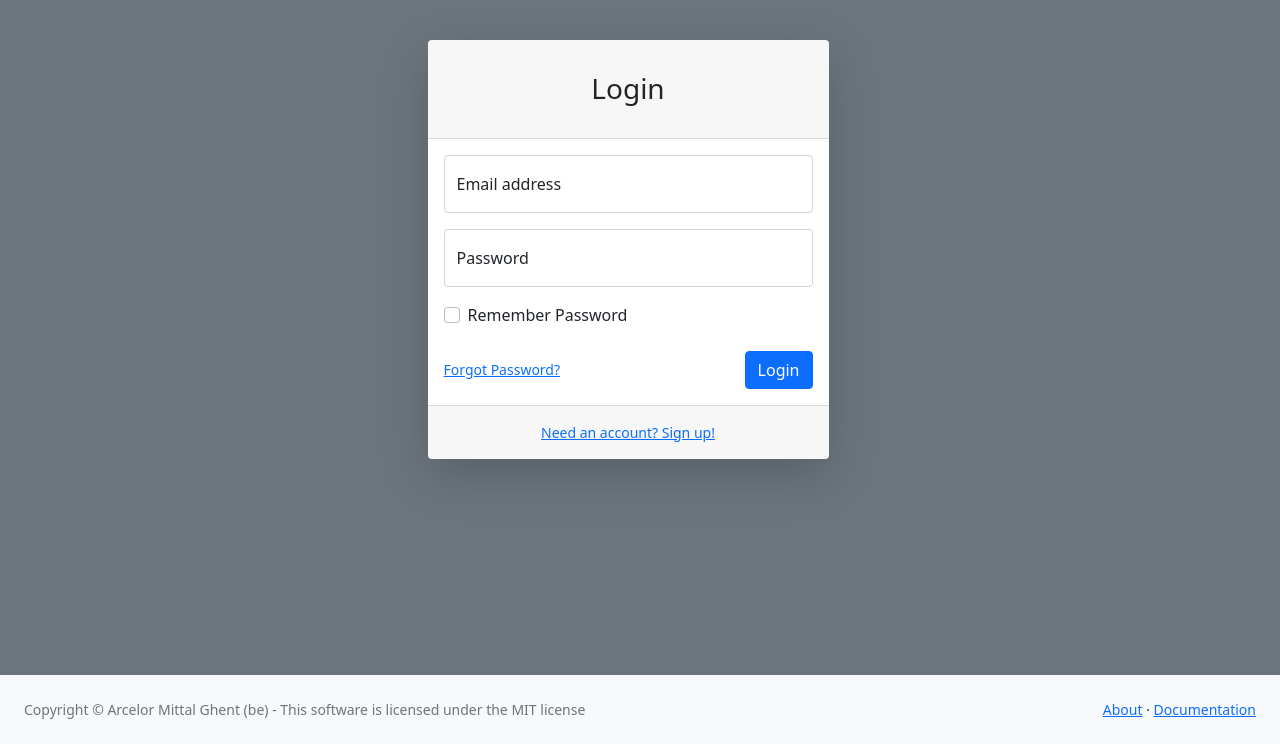
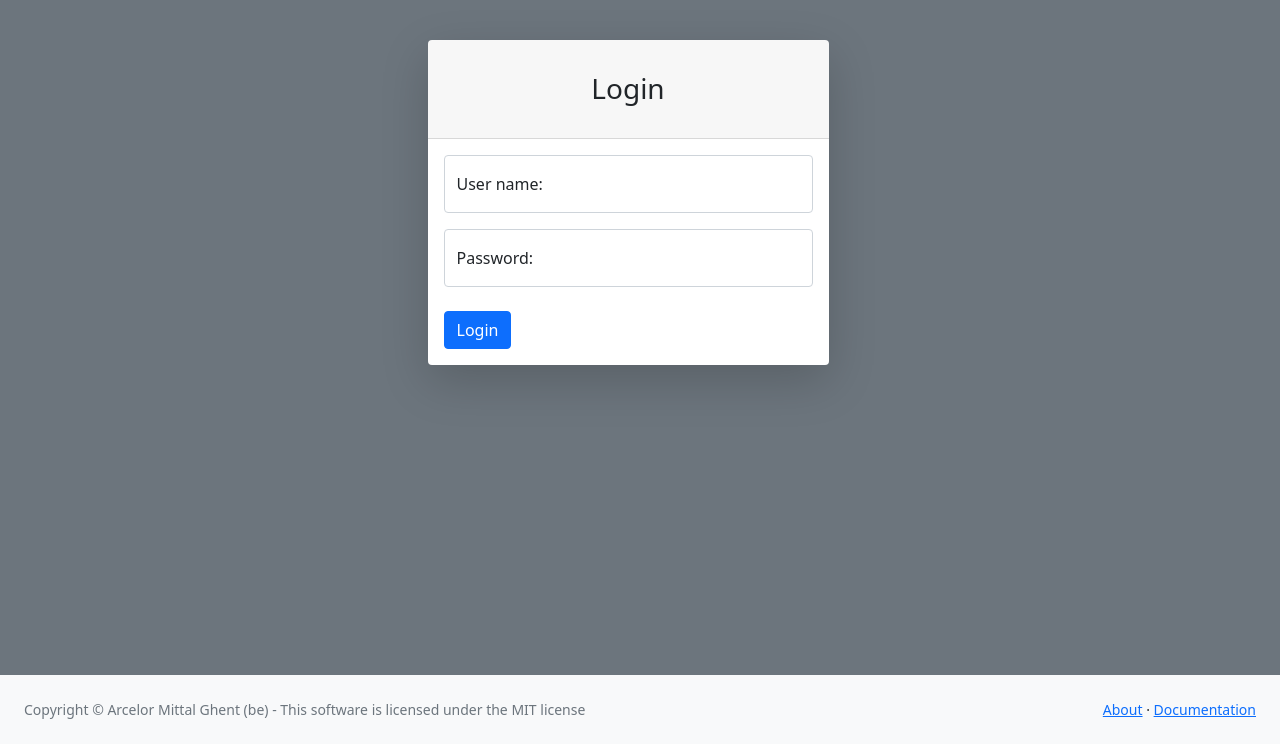
Before and after one commit to amghent/prysent, a Django app: page /login.html in a window 1280 px wide. Shown: the part 56-800 px from the top of the page. Run offline with Django 3.2, Linux system fonts and the light colour scheme; some libraries are stand-ins or nearby versions.

Commit message:
Implemented authorisation with fully working login page

```diff
--- a/src/_templates/default/includes/sidebar.jinja2
+++ b/src/_templates/default/includes/sidebar.jinja2
@@ -1,5 +1,6 @@
 <nav class="sb-sidenav accordion sb-sidenav-dark" id="sidenavAccordion">
     <div class="sb-sidenav-menu">
+        {% if user|string != "AnonymousUser" %}
             <div class="nav">
                 {% set __belgium_menu = {
                     "title": "Belgium",
@@ -13,6 +14,7 @@
                 } %}
                 {{ sidebar_factory.get_menu(__belgium_menu) }}
             </div>
+        {% endif %}
     </div>
 
     {% include "includes/user.jinja2" %}
--- /dev/null
+++ b/src/dashboard/context.py
@@ -0,0 +1,8 @@
+class Context:
+    def __init__(self, request) -> None:
+        self.context = {
+            "user": request.user,
+        }
+
+    def get(self) -> dict:
+        return self.context
--- a/src/dashboard/templates/dashboard/login.jinja2
+++ b/src/dashboard/templates/dashboard/login.jinja2
@@ -6,28 +6,33 @@
             <div class="card shadow-lg border-0 rounded-lg mt-5">
                 <div class="card-header"><h3 class="text-center font-weight-light my-4">Login</h3></div>
                 <div class="card-body">
-                    <form>
+                    <form method="POST" action="{{ url("login_user") }}">
+                        <input type="hidden" name="csrfmiddlewaretoken" value="{{ csrf_token }}"/>
+
                         <div class="form-floating mb-3">
-                            <input class="form-control" id="inputEmail" type="email" placeholder="name@example.com" />
-                            <label for="inputEmail">Email address</label>
+                            <input class="form-control" id="username" name="username" type="text" placeholder="Your user name" />
+                            <label for="username">User name:</label>
                         </div>
                         <div class="form-floating mb-3">
-                            <input class="form-control" id="inputPassword" type="password" placeholder="Password" />
-                            <label for="inputPassword">Password</label>
+                            <input class="form-control" id="password" name="password" type="password" placeholder="Password" />
+                            <label for="inputPassword">Password:</label>
                         </div>
-                        <div class="form-check mb-3">
+                        <!-- div class="form-check mb-3">
                             <input class="form-check-input" id="inputRememberPassword" type="checkbox" value="" />
                             <label class="form-check-label" for="inputRememberPassword">Remember Password</label>
-                        </div>
+                        </div-->
                         <div class="d-flex align-items-center justify-content-between mt-4 mb-0">
-                            <a class="small" href="{{ url("password") }}">Forgot Password?</a>
-                            <a class="btn btn-primary" href="{{ url("index") }}">Login</a>
+                            <!-- a class="small" href="#">Forgot Password?</a-->
+                            <button class="btn btn-primary" type="submit">Login</button>
                         </div>
                     </form>
                 </div>
-                <div class="card-footer text-center py-3">
-                    <div class="small"><a href="{{ url("register") }}">Need an account? Sign up!</a></div>
-                </div>
+
+                {% if message %}
+                    <div class="card-footer text-center py-3 {{ message.color }}">
+                        {{ message.text }}
+                    </div>
+                {% endif %}
             </div>
         </div>
     </div>
--- a/src/dashboard/urls.py
+++ b/src/dashboard/urls.py
@@ -3,15 +3,20 @@ from django.urls import path
 from . import views
 
 urlpatterns = [
-    path("", views.index, name="index"),
-    path("index.html", views.index, name="index"),
-    path("login.html", views.login, name="login"),
-    path("password.html", views.password, name="password"),
-    path("register.html", views.register, name="register"),
+    path("index.html", views.page_index, name="index"),
+    path("", views.page_index, name="index"),
+
+    path("login.html/<str:status>", views.page_login, name="login"),
+    path("login.html", views.page_login, name="login"),
+    path("login/post", views.action_login_user, name="login_user"),
+    path("logout.html", views.action_logout_user, name="logout_user"),
+
+    #path("password.html", views.password, name="password"),
+    #path("register.html", views.register, name="register"),
+
     path("401.html", views.page_401, name="401"),
     path("404.html", views.page_404, name="404"),
     path("500.html", views.page_500, name="500"),
-    path("charts.html", views.charts, name="charts"),
-    path("tables.html", views.tables, name="tables"),
-    path("notebook/<str:notebook_path>", views.notebook, name="notebook")
+
+    path("notebook/<str:notebook_path>", views.page_notebook, name="notebook")
 ]
--- a/src/dashboard/views.py
+++ b/src/dashboard/views.py
@@ -1,22 +1,65 @@
+from django.contrib.auth import authenticate, logout, login
 from django.contrib.auth.decorators import login_required
-from django.shortcuts import render
+from django.shortcuts import render, redirect
+
+from dashboard.context import Context
 
 
-def index(request):
-    print(request.user)
-    if request.user is None:
-        return render(request=request, template_name="dashboard/login.jinja2", context=None)
+def page_index(request):
+    if str(request.user) == "AnonymousUser":
+        return redirect(to="login")
 
-    context = {
-        "notebook": "index",
-        "internal": True
-    }
+    context = Context(request=request).get()
+
+    context["notebook"] = "index"
+    context["internal"] = True
 
     return render(request=request, template_name="dashboard/notebook.jinja2", context=context)
 
 
+def page_login(request, status: str = None):
+    context = Context(request=request).get()
+
+    if status == "login=failure":
+        context["message"] = {
+            "color": "text-danger",
+            "text": "User name or password are incorrect. Try again."
+        }
+
+    if status == "logout=ok":
+        context["message"] = {
+            "color": "text-success",
+            "text": "You are now logged out."
+        }
+
+    return render(request=request, template_name="dashboard/login.jinja2", context=context)
+
+
+def action_login_user(request):
+    username = request.POST['username']
+    password = request.POST['password']
+
+    user = authenticate(request=request, username=username, password=password)
+
+    print(f"Authenticated user: { user }")
+
+    if user is not None:
+        if user.is_active:
+            login(request=request, user=user)
+
+            return redirect(to="index")
+
+    return redirect(to="login", status="login=failure")
+
+
+def action_logout_user(request):
+    logout(request=request)
+
+    return redirect(to="login", status="logout=ok")
+
+
 @login_required
-def notebook(request, notebook_path):
+def page_notebook(request, notebook_path):
     context = {
         "notebook": notebook_path,
         "internal": False
@@ -25,16 +68,12 @@ def notebook(request, notebook_path):
     return render(request=request, template_name="dashboard/notebook.jinja2", context=context)
 
 
-def login(request):
-    return render(request=request, template_name="dashboard/login.jinja2", context=None)
+# def password(request):
+#    return render(request=request, template_name="dashboard/password.jinja2", context=None)
 
 
-def password(request):
-    return render(request=request, template_name="dashboard/password.jinja2", context=None)
-
-
-def register(request):
-    return render(request=request, template_name="dashboard/register.jinja2", context=None)
+# def register(request):
+#    return render(request=request, template_name="dashboard/register.jinja2", context=None)
 
 
 def page_401(request):
@@ -47,11 +86,3 @@ def page_404(request):
 
 def page_500(request):
     return render(request=request, template_name="dashboard/500.jinja2", context=None)
-
-
-def charts(request):
-    return render(request=request, template_name="dashboard/demo/charts.jinja2", context=None)
-
-
-def tables(request):
-    return render(request=request, template_name="dashboard/demo/tables.jinja2", context=None)
```
Also changed, not shown: src/_templates/default/includes/dropdown.jinja2 (+6 -3 lines), src/_templates/default/includes/user.jinja2 (+8 -2 lines), src/pages/views.py (+10 -8 lines), src/dashboard/migrations/0001_initial.py. Lines whose indentation alone changed are shown as unchanged.
